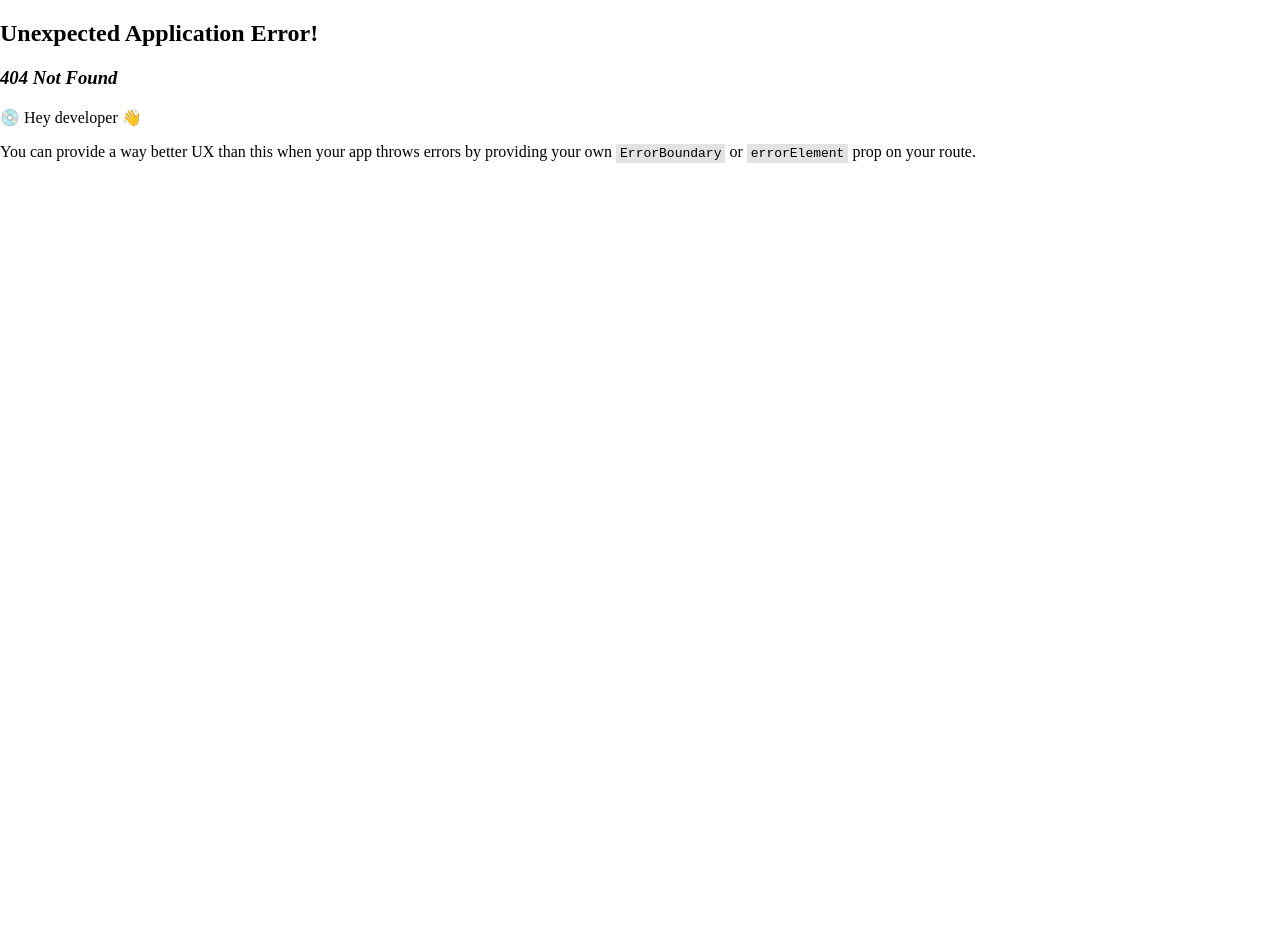
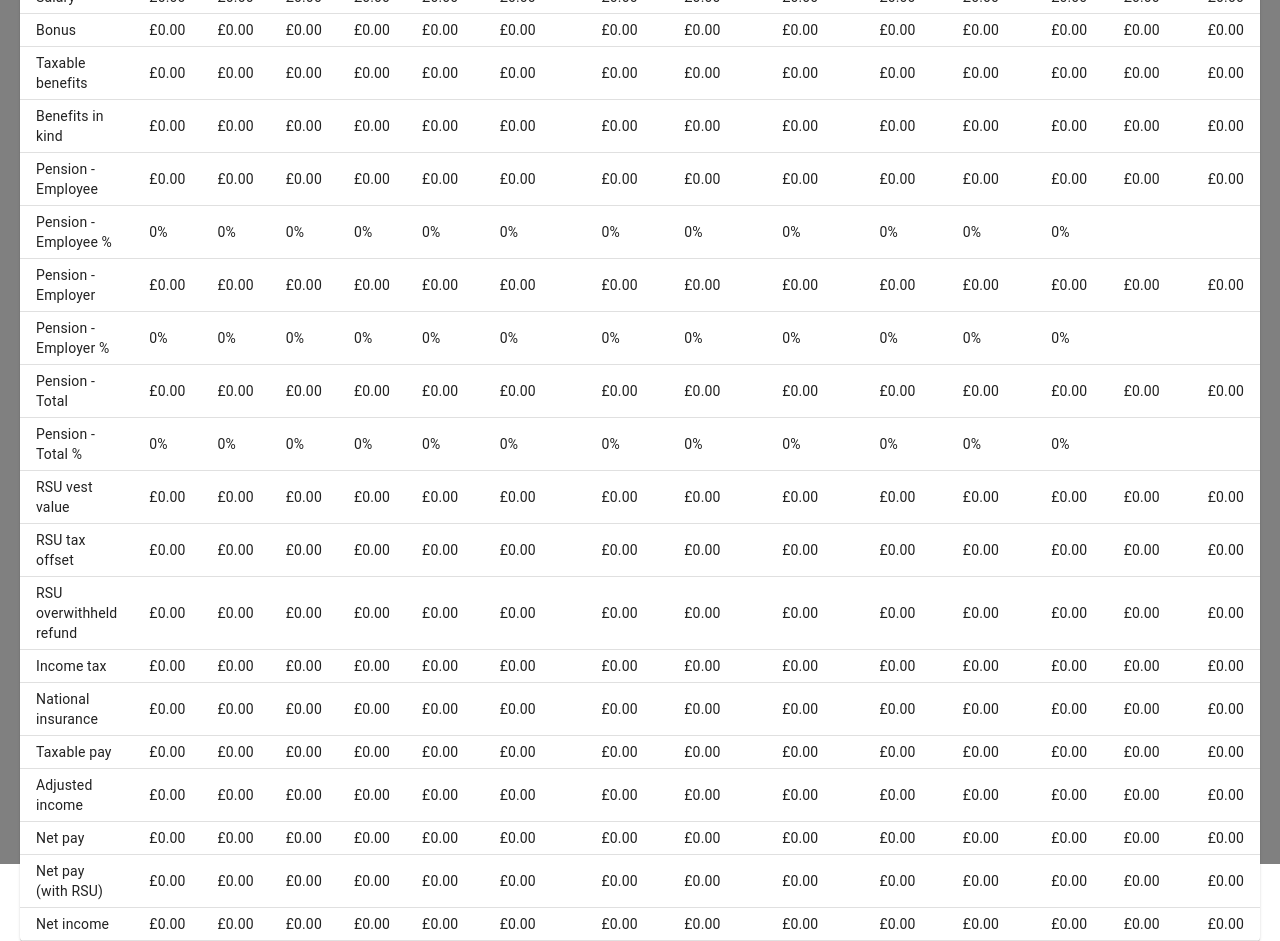
Before and after one commit to ramonsaboya/ukpay, a React (Create React App) app: page /ukpay/current-tax-year in a window 1280 px wide. Before the commit this address had no page. Before the commit the page ends 800 px from the top, so only its background shows below. Built offline with nearby package versions, Linux system fonts and the light colour scheme.

Commit message:
setup base current tax year page

```diff
--- a/src/index.tsx
+++ b/src/index.tsx
@@ -8,6 +8,7 @@ import { createBrowserRouter, RouterProvider } from "react-router-dom";
 import "./index.css";
 import Home from "src/pages/Home";
 import PastTaxYear from "src/pages/PastTaxYear";
+import CurrentTaxYear from "src/pages/CurrentTaxYear";
 
 let workerBlob = new Blob([workerContent], { type: "text/javascript" });
 let workerBlobURL = URL.createObjectURL(workerBlob);
@@ -23,6 +24,10 @@ const router = createBrowserRouter([
     path: "/ukpay/past-tax-year",
     element: <PastTaxYear />,
   },
+  {
+    path: "/ukpay/current-tax-year",
+    element: <CurrentTaxYear />,
+  },
 ]);
 
 const root = ReactDOM.createRoot(
--- /dev/null
+++ b/src/pages/CurrentTaxYear.tsx
@@ -0,0 +1,64 @@
+import React, { useReducer } from "react";
+import { Box } from "@mui/material";
+import Payslip from "src/compensation/income/payslip/payslip";
+import {
+  UKPayDispatchContext,
+  useUKPayDispatch,
+} from "src/state/UKPayDispatchContext";
+import { ukPayReducer } from "src/state/uk-pay-reducer";
+import UKPayTable from "src/UKPayTable";
+import { defaultUKPayState } from "src/state/uk-pay-state";
+import ADPPayslip from "src/compensation/income/payslip/adp-payslip";
+
+const PAYSLIP_PROVIDER_CLASS: { create(file: File): Promise<Payslip> } =
+  ADPPayslip;
+
+export default function CurrentTaxYear() {
+  const [state, dispatch] = useReducer(ukPayReducer, {}, defaultUKPayState);
+
+  return (
+    <Box
+      sx={{
+        backgroundColor: "grey",
+        height: "100vh",
+        display: "flex",
+        flexDirection: "column",
+        padding: 4,
+        justifyContent: "center",
+        alignItems: "center",
+      }}
+    >
+      <UKPayDispatchContext dispatch={dispatch} ukPayState={state}>
+        <UKPayRoot />
+      </UKPayDispatchContext>
+    </Box>
+  );
+}
+
+function UKPayRoot() {
+  const dispatch = useUKPayDispatch();
+
+  async function handleFileUpload(event: React.ChangeEvent<HTMLInputElement>) {
+    const files = event.target.files;
+    if (!files) return;
+
+    const payslipCreators = [];
+    for (let i = 0; i < files.length; i++) {
+      payslipCreators.push(
+        PAYSLIP_PROVIDER_CLASS.create(files[i]).then((payslip) =>
+          dispatch({ type: "REGISTER_INCOME_SOURCE", incomeSource: payslip })
+        )
+      );
+    }
+    await Promise.all(payslipCreators);
+  }
+
+  return (
+    <Box sx={{ display: "flex", flexDirection: "column" }}>
+      <Box sx={{ display: "flex", gap: 2 }}>
+        <input type="file" accept=".pdf" multiple onChange={handleFileUpload} />
+      </Box>
+      <UKPayTable />
+    </Box>
+  );
+}
--- a/src/pages/Home.tsx
+++ b/src/pages/Home.tsx
@@ -32,6 +32,18 @@ export default function Home() {
           </CardContent>
         </CardActionArea>
       </Card>
+      <Card sx={{ maxWidth: 345 }}>
+        <CardActionArea component={Link} to={"/ukpay/current-tax-year"}>
+          <CardContent>
+            <Typography gutterBottom variant="h5" component="div">
+              Current tax year
+            </Typography>
+            <Typography variant="body2" color="text.secondary">
+              Analyse your compensation for the current tax year
+            </Typography>
+          </CardContent>
+        </CardActionArea>
+      </Card>
     </Box>
   );
 }
```
